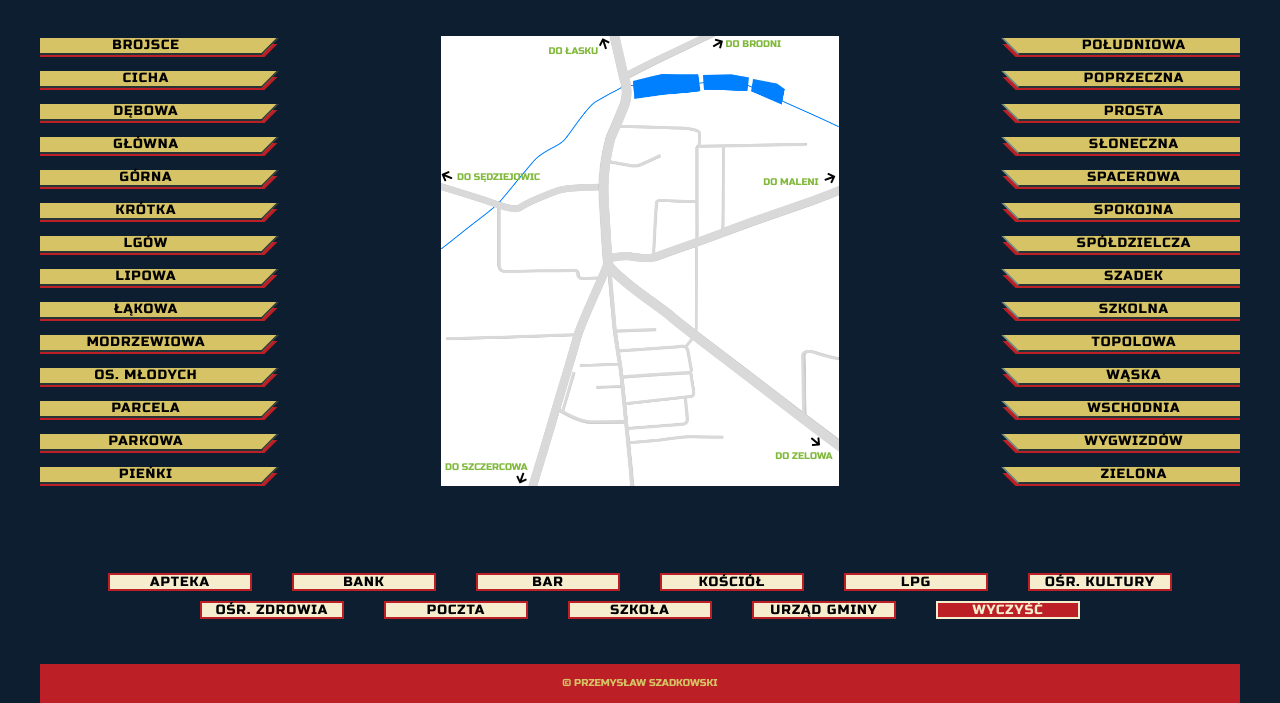
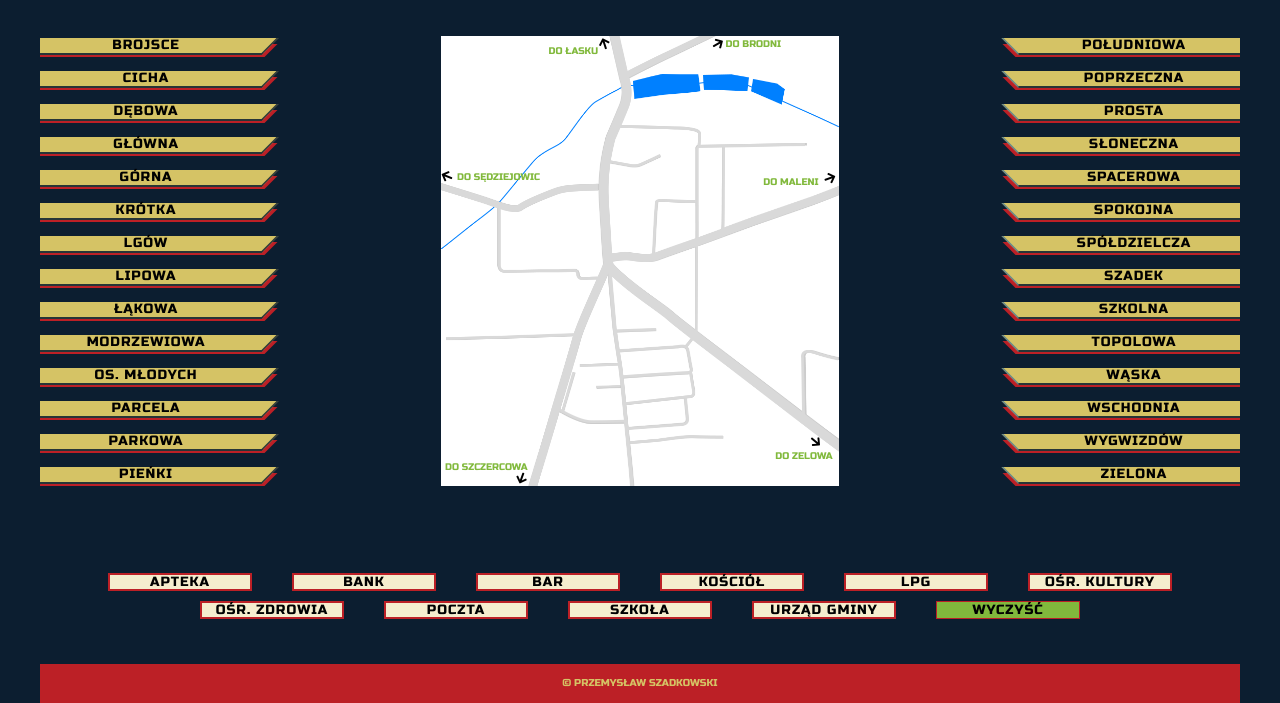
Before and after one commit to Przemek-Szadkowski/Map-of-Buczek, a plain HTML site: page index2.html in a window 1280 px wide. Shown: the part 97-800 px from the top of the page. Drawn offline with nearby package versions, Linux system fonts and the light colour scheme.

Commit message:
New clear button

```diff
--- a/style_new.css
+++ b/style_new.css
@@ -672,15 +672,16 @@ div.buildings button:hover {
 }
 
 div.buildings button.clear {
-    background-color: #BC2026;
-    border: 2px solid #F5EDCE;
-    color: #F5EDCE;
+    background-color: #81B93C;
+    border: 1px solid #BC2026;
+    color: black;
+    line-height: 17px;
 }
 
 div.buildings button.clear:hover {
-    background-color: #64878B;
-    border: 2px solid #BC2026;
-    color: #F5EDCE;
+    background-color: #BC2026;
+    border: 1px solid #81B93C;
+    color: black
 }
 
 /* footer */
```
